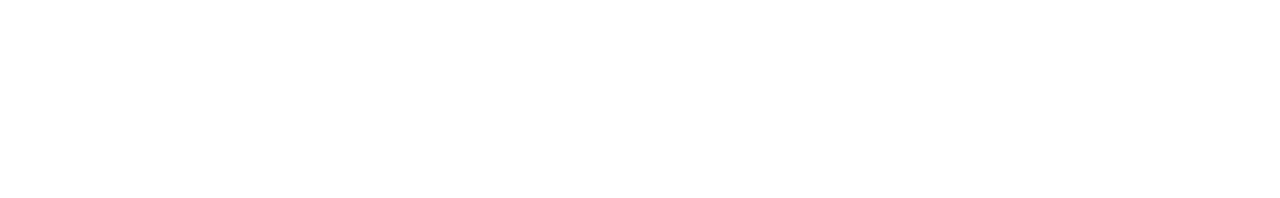
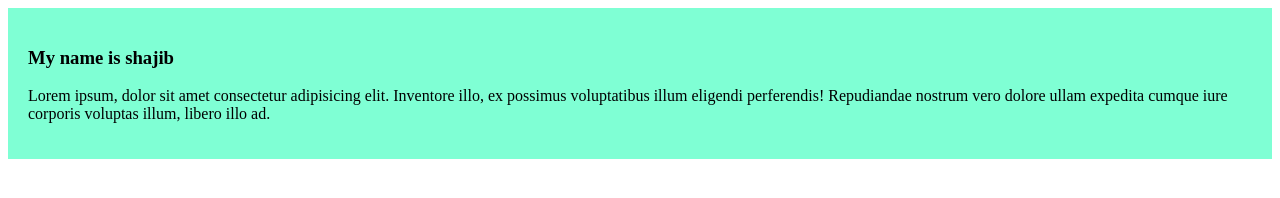
Before and after one commit to Afranshajib45/my-website, a plain HTML site: page index.html in a window 1280 px wide. Drawn offline with Linux system fonts and the light colour scheme.

Commit message:
add my blog

```diff
--- a/index.html
+++ b/index.html
@@ -5,9 +5,14 @@
     <meta charset="UTF-8">
     <meta http-equiv="X-UA-Compatible" content="IE=edge">
     <meta name="viewport" content="width=device-width, initial-scale=1.0">
+    <link rel="stylesheet" href="style/blog.css">
     <title>afran shajib</title>
 </head>
 <body>
+    <div>
+        <h3>My name is shajib</h3>
+        <p>Lorem ipsum, dolor sit amet consectetur adipisicing elit. Inventore illo, ex possimus voluptatibus illum eligendi perferendis! Repudiandae nostrum vero dolore ullam expedita cumque iure corporis voluptas illum, libero illo ad.</p>
+    </div>
 
 </body>
 </html>
--- /dev/null
+++ b/style/blog.css
@@ -0,0 +1,5 @@
+div{
+    background-color: aquamarine;
+    padding: 20px;
+
+}
```
